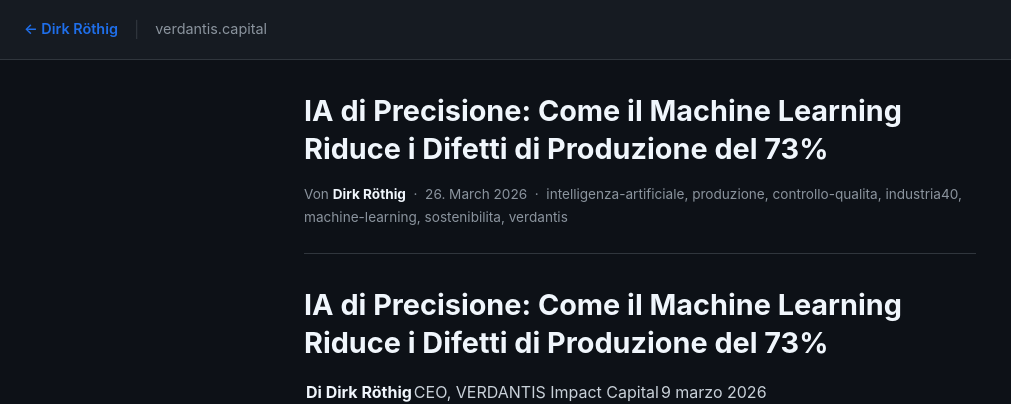
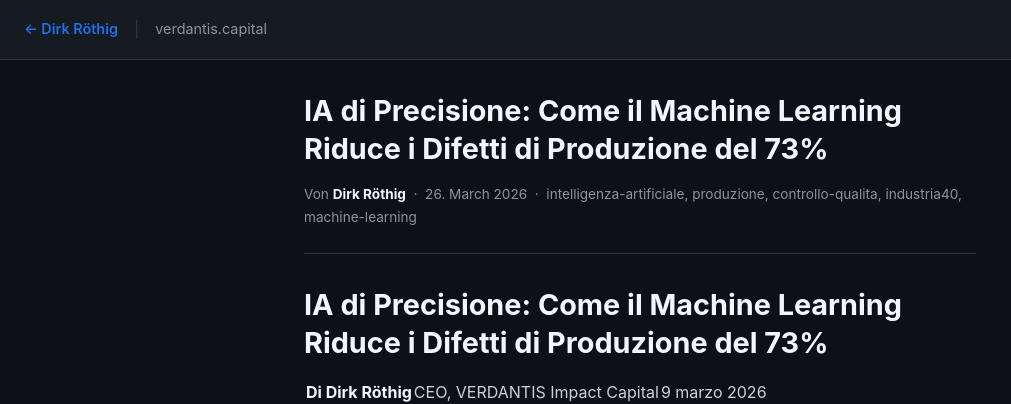
Before and after one commit to GaudianVivere/GaudianVivere.github.io, a Jekyll site: the page built from _posts/2026-03-26-artikel-53-it.md, in a window 1280 px wide and 900 px high. Shown: the top 404 px of the window, without its empty margins (0-1011 px from the left). Built offline with Jekyll 4.4.1, drawn with Linux system fonts in a browser that asks for light colours; some of the changed lines change nothing that is shown; some of the changed text lies outside the part shown.

Commit message:
Update 2026-03-26-artikel-53-it.md

```diff
--- a/_posts/2026-03-26-artikel-53-it.md
+++ b/_posts/2026-03-26-artikel-53-it.md
@@ -1,13 +1,10 @@
 ---
-layout: post
 title: "IA di Precisione: Come il Machine Learning Riduce i Difetti di Produzione del 73%"
-date: 2026-03-26
-categories: [sostenibilita]
-tags: ["intelligenza-artificiale", "produzione", "controllo-qualita", "industria40", "machine-learning", "sostenibilita", "verdantis"]
-author: "Dirk Roethig, CEO, VERDANTIS Impact Capital"
-lang: it
-published: true
 description: "Il machine learning sta rivoluzionando il controllo qualità industriale. Gli studi dimostrano che i sistemi di ispezione basati sull'IA riducono i difetti di produzione fino al 73% e abbattono drasticamente i costi di scarto."
+tags: [intelligenza-artificiale, produzione, controllo-qualita, industria40, machine-learning]
+series: IA nel Business
+cover_image: https://images.unsplash.com/photo-1518770660439-4636190af475?w=1200
+canonical_url: https://dev.to/dirkroethig-verdantis/ia-di-precisione-come-il-machine-learning-riduce-i-difetti-del-73-percento
 ---
 
 # IA di Precisione: Come il Machine Learning Riduce i Difetti di Produzione del 73%
```
